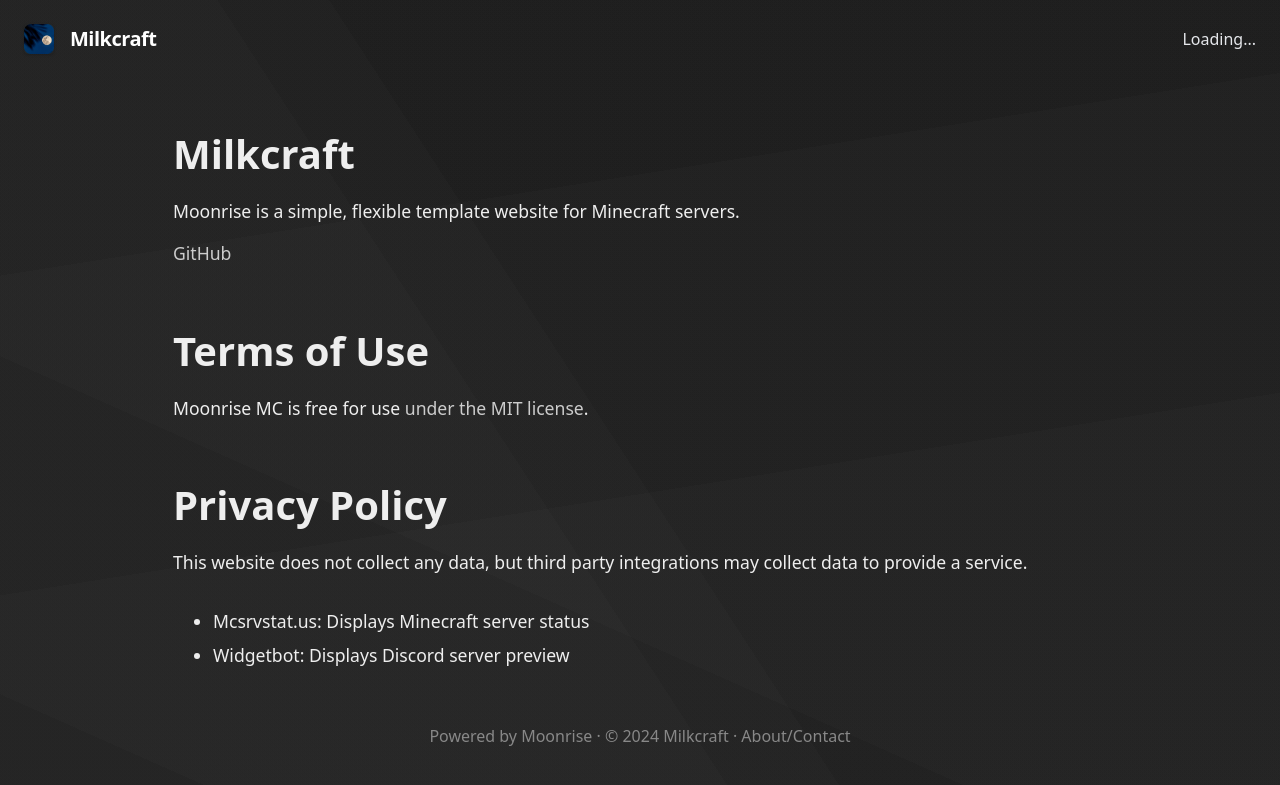
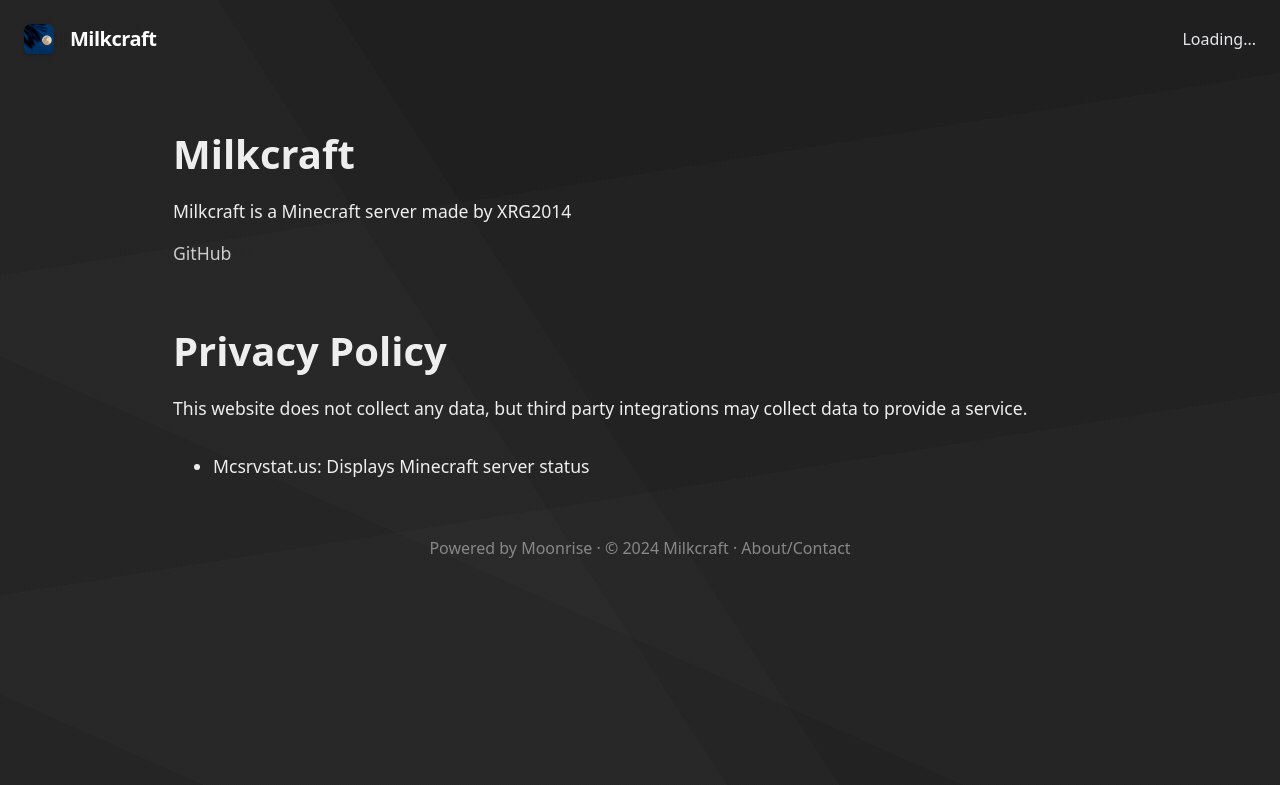
Before and after one commit to XRG2014/milkcraft, a Jekyll site: the page built from docs/about.md, in a window 1280 px wide. Shown: the top 785 px of the page. Built offline with Jekyll 4.4.1, drawn with Linux system fonts in a browser that asks for light colours; our own code applies the rules of GitHub Pages for plain Markdown files.

Commit message:
Update about.md

```diff
--- a/docs/about.md
+++ b/docs/about.md
@@ -5,19 +5,12 @@ navname: About
 
 # {{ site.serverName }}
 
-Moonrise is a simple, flexible template website for Minecraft servers.
+Milkcraft is a Minecraft server made by XRG2014
 
-[GitHub](https://github.com/coffeebank/moonrise)
-
-
-# Terms of Use
-
-Moonrise MC is free for use [under the MIT license](https://github.com/coffeebank/moonrise).
-
+[GitHub](https://github.com/XRG2014/milkcraft-mcje)
 
 # Privacy Policy
 
 This website does not collect any data, but third party integrations may collect data to provide a service.
 
 - Mcsrvstat.us: Displays Minecraft server status
-- Widgetbot: Displays Discord server preview
```
